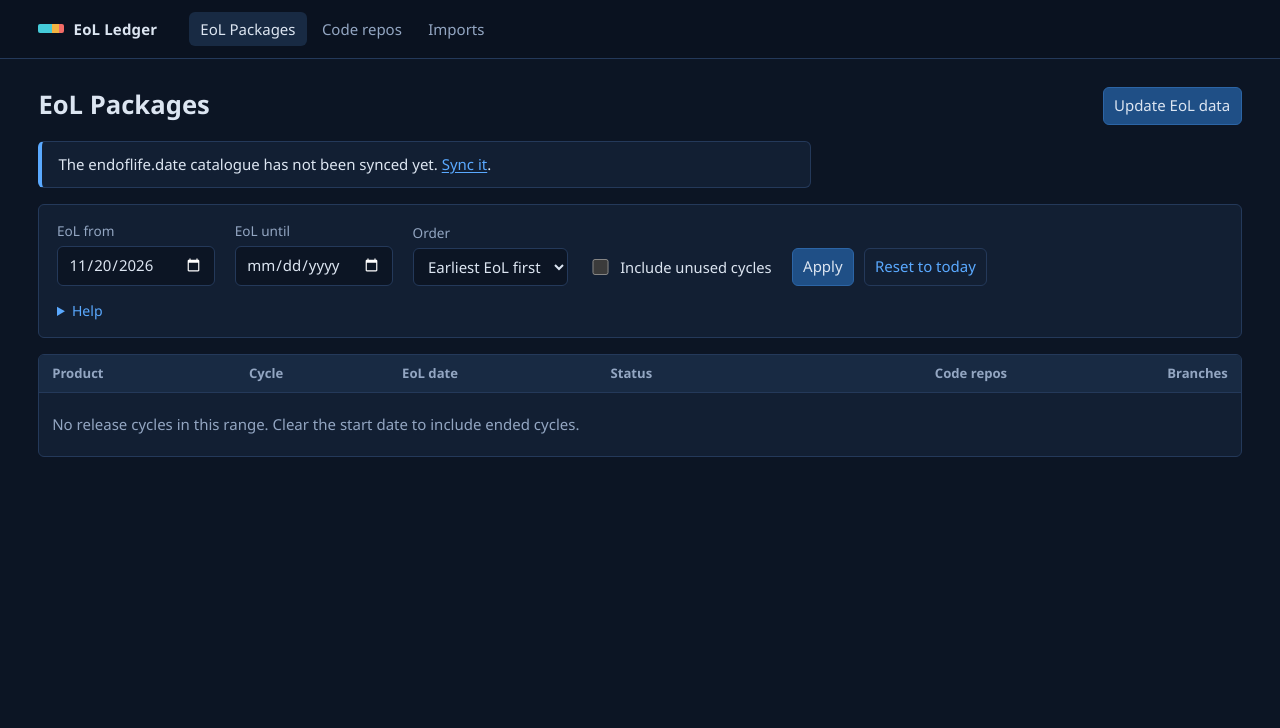
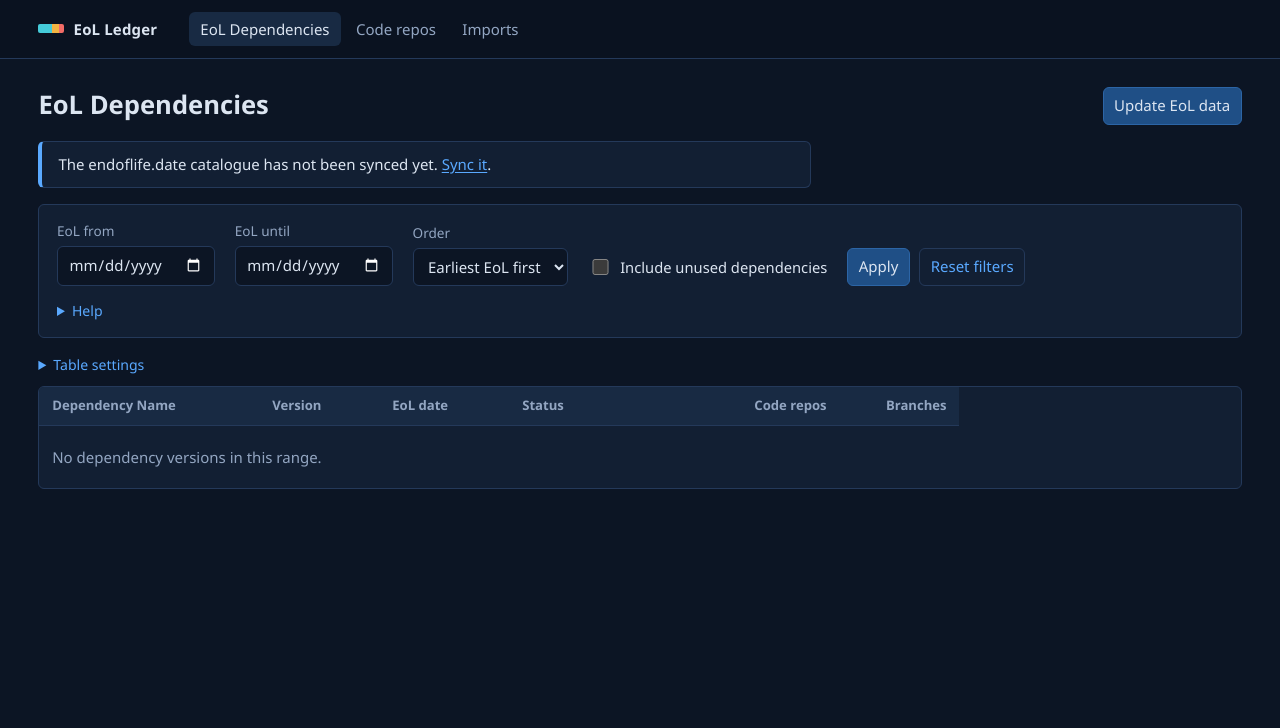
Before and after one commit to TheRealMarcusChiu/eol-ledger, a Spring Boot app: page / in a window 1280 px wide. Shown: the top 728 px of the page. Run offline with Spring Boot 4, Linux system fonts and the light colour scheme; some libraries are stand-ins or nearby versions.

Commit message:
ui: EoL Dependencies table with all-time default and per-column show/hide and widths
Default dashboard view now lists every tracked dependency version with no date
cutoff (past, future and unpublished EoL dates); unused stays opt-in. Renames
nav/title/breadcrumbs to EoL Dependencies, headers to Dependency Name/Version,
Include unused dependencies, Reset filters.

Table settings (progressive enhancement, app.js): per-column visibility and
80-1000 px widths via checkbox, number input, drag or arrow-key separator;
at least one column stays visible; row Enter navigation when the link column
is hidden. Persisted only under localStorage eol-ledger.dependencies-table.v1
with full shape validation; storage failures are non-fatal.

Co-Authored-By: Claude Opus 5.5 <noreply@anthropic.com>

```diff
--- a/src/main/java/dev/eolledger/PagesController.java
+++ b/src/main/java/dev/eolledger/PagesController.java
@@ -26,25 +26,19 @@ public class PagesController {
         this.catalog = catalog;
     }
 
-    /**
-     * No query string at all = default view (start today). A present-but-blank start means the user
-     * cleared it on purpose, i.e. no lower bound.
-     */
+    /** Default view: all tracked versions with no date bounds (past, future and unknown EoL dates), used ones only. */
     @GetMapping("/")
     String dashboard(@RequestParam(required = false) String start, @RequestParam(required = false) String end,
                      @RequestParam(defaultValue = "asc") String sort, @RequestParam(defaultValue = "false") boolean unused,
                      Model model, HttpServletResponse response) {
-        LocalDate today = ledger.today();
-        String startText = start == null ? today.toString() : start.trim();
+        String startText = start == null ? "" : start.trim();
         String endText = end == null ? "" : end.trim();
         model.addAttribute("start", startText);
         model.addAttribute("end", endText);
         model.addAttribute("sort", "desc".equals(sort) ? "desc" : "asc");
         model.addAttribute("unused", unused);
-        model.addAttribute("today", today);
         model.addAttribute("status", catalog.status());
         model.addAttribute("catalogEmpty", ledger.catalogEmpty());
-        model.addAttribute("isDefault", start == null && end == null);
         LocalDate from;
         LocalDate to;
         try {
--- a/src/main/resources/static/app.css
+++ b/src/main/resources/static/app.css
@@ -174,6 +174,18 @@ td.num, th.num { text-align: right; }
 td.date { white-space: nowrap; }
 td.empty { color: var(--muted); padding: 1.25rem .8rem; }
 td.col-source, td.col-sbom { font-size: .82rem; min-width: 12rem; max-width: 20rem; overflow-wrap: anywhere; }
+/* Dashboard columns sized by app.js: fixed layout only once widths are set, so no-JS keeps the auto layout. Text wraps, never clips. */
+#dependencies-table.cols-sized { table-layout: fixed; min-width: 0; }
+#dependencies-table.cols-sized th, #dependencies-table.cols-sized td, #dependencies-table.cols-sized .eol { white-space: normal; overflow-wrap: anywhere; }
+#dependencies-table th { position: relative; }
+.col-resize { position: absolute; top: 0; right: 0; bottom: 0; width: .7rem; cursor: col-resize; touch-action: none; }
+.col-resize:hover, .col-resize:focus-visible { background: var(--line); }
+#table-settings { margin: 0 0 .7rem; }
+.col-settings { display: flex; flex-direction: column; gap: .4rem; margin: .5rem 0 .7rem; }
+.col-setting { display: flex; flex-wrap: wrap; align-items: center; gap: .3rem 1.25rem; color: var(--text); }
+.col-setting label { display: inline-flex; align-items: center; gap: .4rem; }
+.col-setting input[type="number"] { width: 6rem; }
+
 code, .mono { font-family: "IBM Plex Mono", ui-monospace, "SFMono-Regular", Menlo, Consolas, monospace; font-size: .86em; overflow-wrap: anywhere; }
 .muted { color: var(--muted); }
 .small { font-size: .86rem; }
--- a/src/main/resources/static/app.js
+++ b/src/main/resources/static/app.js
@@ -1,8 +1,164 @@
 // Whole-row navigation for tables; every row also carries a real link for keyboard and assistive tech.
 document.addEventListener('click', function (e) {
   var row = e.target.closest('tr[data-href]');
-  if (!row || e.target.closest('a, button, input, select, label, summary')) return;
+  if (!row || e.target.closest('a, button, input, select, label, summary, [data-column-resize]')) return;
   if (window.getSelection && String(window.getSelection())) return;
   if (e.ctrlKey || e.metaKey || e.button === 1) { window.open(row.dataset.href, '_blank', 'noopener'); return; }
   window.location.assign(row.dataset.href);
 });
+
+// Rows made focusable (dashboard with its link column hidden) open on Enter.
+document.addEventListener('keydown', function (e) {
+  if (e.key !== 'Enter' || !e.target.matches || !e.target.matches('tr[data-href][tabindex]')) return;
+  if (e.ctrlKey || e.metaKey) { window.open(e.target.dataset.href, '_blank', 'noopener'); return; }
+  window.location.assign(e.target.dataset.href);
+});
+
+// Dashboard column visibility and widths, kept in this browser only.
+var TABLE_KEY = 'eol-ledger.dependencies-table.v1';
+var MIN_WIDTH = 80;
+var MAX_WIDTH = 1000;
+var TABLE_COLUMNS = { dependency: 220, version: 120, eol: 130, status: 210, repos: 120, branches: 120 };
+
+function clampWidth(n, fallback) {
+  return typeof n === 'number' && isFinite(n) ? Math.min(MAX_WIDTH, Math.max(MIN_WIDTH, Math.round(n))) : fallback;
+}
+
+function ownObject(o, key) {
+  var v = o && typeof o === 'object' && Object.prototype.hasOwnProperty.call(o, key) ? o[key] : null;
+  return v && typeof v === 'object' ? v : null;
+}
+
+/** Stored JSON text to fresh {key: {visible, width}} for the known columns; anything malformed falls back to the default. */
+function tablePrefs(text) {
+  var saved = null;
+  try { saved = JSON.parse(text); } catch (e) { /* default */ }
+  var cols = ownObject(saved, 'columns');
+  var prefs = {};
+  var shown = 0;
+  Object.keys(TABLE_COLUMNS).forEach(function (key) {
+    var c = ownObject(cols, key);
+    var visible = c && Object.prototype.hasOwnProperty.call(c, 'visible') && typeof c.visible === 'boolean' ? c.visible : true;
+    var width = c && Object.prototype.hasOwnProperty.call(c, 'width') ? c.width : null;
+    prefs[key] = { visible: visible, width: clampWidth(width, TABLE_COLUMNS[key]) };
+    if (visible) shown++;
+  });
+  if (!shown) Object.keys(prefs).forEach(function (key) { prefs[key].visible = true; });
+  return prefs;
+}
+
+/** localStorage call on our own key; blocked or failing storage just means no persistence. */
+function tableStorage(method, value) {
+  try { return window.localStorage[method](TABLE_KEY, value); } catch (e) { return null; }
+}
+
+function initColumns(table, settings) {
+  var keys = Object.keys(TABLE_COLUMNS);
+  var prefs = tablePrefs(tableStorage('getItem'));
+  var list = settings.querySelector('.col-settings');
+  var empty = table.querySelector('td.empty');
+  var col = {}, th = {}, toggle = {}, width = {}, handle = {};
+
+  function apply() {
+    var shown = keys.filter(function (k) { return prefs[k].visible; });
+    var total = 0;
+    keys.forEach(function (key) {
+      var p = prefs[key];
+      table.querySelectorAll('[data-column="' + key + '"]').forEach(function (el) { el.hidden = !p.visible; });
+      col[key].style.width = th[key].style.width = p.width + 'px';
+      toggle[key].checked = p.visible;
+      toggle[key].disabled = p.visible && shown.length === 1; // at least one column stays visible
+      width[key].value = p.width;
+      handle[key].setAttribute('aria-valuenow', p.width);
+      if (p.visible) total += p.width;
+    });
+    table.style.width = total + 'px';
+    if (empty) empty.colSpan = shown.length;
+    // The row link lives in the version column; without it the row itself takes focus and Enter.
+    table.querySelectorAll('tbody tr[data-href]').forEach(function (row) {
+      if (prefs.version.visible) row.removeAttribute('tabindex'); else row.tabIndex = 0;
+    });
+  }
+
+  function save() { tableStorage('setItem', JSON.stringify({ columns: prefs })); }
+
+  function resize(key, w) {
+    prefs[key].width = clampWidth(w, prefs[key].width);
+    apply();
+  }
+
+  keys.forEach(function (key) {
+    col[key] = table.querySelector('col[data-column="' + key + '"]');
+    th[key] = table.querySelector('th[data-column="' + key + '"]');
+    var label = th[key].textContent.trim();
+
+    var h = handle[key] = document.createElement('span');
+    h.className = 'col-resize';
+    h.tabIndex = 0;
+    h.setAttribute('role', 'separator');
+    h.setAttribute('aria-orientation', 'vertical');
+    h.setAttribute('aria-label', 'Resize ' + label + ' column');
+    h.setAttribute('aria-valuemin', MIN_WIDTH);
+    h.setAttribute('aria-valuemax', MAX_WIDTH);
+    h.setAttribute('data-column-resize', key);
+    h.addEventListener('keydown', function (e) {
+      var step = e.key === 'ArrowLeft' ? -10 : e.key === 'ArrowRight' ? 10 : 0;
+      if (!step) return;
+      e.preventDefault();
+      resize(key, prefs[key].width + (e.shiftKey ? step * 5 : step));
+      save();
+    });
+    h.addEventListener('pointerdown', function (e) {
+      e.preventDefault();
+      h.setPointerCapture(e.pointerId);
+      var startX = e.clientX, startW = prefs[key].width;
+      function move(ev) { resize(key, startW + ev.clientX - startX); }
+      function up() {
+        h.removeEventListener('pointermove', move);
+        h.removeEventListener('pointerup', up);
+        h.removeEventListener('pointercancel', up);
+        save();
+      }
+      h.addEventListener('pointermove', move);
+      h.addEventListener('pointerup', up);
+      h.addEventListener('pointercancel', up);
+    });
+    th[key].appendChild(h);
+
+    var row = document.createElement('div');
+    row.className = 'col-setting';
+    var show = document.createElement('label');
+    var box = toggle[key] = document.createElement('input');
+    box.type = 'checkbox';
+    box.setAttribute('data-column-toggle', key);
+    box.addEventListener('change', function () { prefs[key].visible = box.checked; apply(); save(); });
+    show.append(box, ' ' + label);
+    var size = document.createElement('label');
+    var hint = document.createElement('span');
+    hint.className = 'sr-only';
+    hint.textContent = label + ' ';
+    var num = width[key] = document.createElement('input');
+    num.type = 'number';
+    num.min = MIN_WIDTH;
+    num.max = MAX_WIDTH;
+    num.step = 1;
+    num.setAttribute('data-column-width', key);
+    num.addEventListener('change', function () { resize(key, num.valueAsNumber); save(); });
+    size.append(hint, 'width (px) ', num);
+    row.append(show, size);
+    list.appendChild(row);
+  });
+
+  settings.querySelector('[data-columns-reset]').addEventListener('click', function () {
+    tableStorage('removeItem');
+    prefs = tablePrefs(null);
+    apply();
+  });
+
+  table.classList.add('cols-sized');
+  apply();
+  settings.hidden = false;
+}
+
+var dependenciesTable = document.getElementById('dependencies-table');
+if (dependenciesTable) initColumns(dependenciesTable, document.getElementById('table-settings'));
--- a/src/main/resources/templates/cycle.html
+++ b/src/main/resources/templates/cycle.html
@@ -5,7 +5,7 @@
 <header th:replace="~{fragments :: nav('dashboard')}"></header>
 <main id="main">
     <div class="page-head">
-        <p class="crumbs"><a th:href="@{/}">EoL Packages</a> /
+        <p class="crumbs"><a th:href="@{/}">EoL Dependencies</a> /
             <a th:href="@{/products/{p}(p=${product.name()})}" th:text="${product.label()}">Python</a> /
             <span th:text="${cycle.name()}">3.10</span></p>
         <div class="title-row">
--- a/src/main/resources/templates/dashboard.html
+++ b/src/main/resources/templates/dashboard.html
@@ -1,11 +1,11 @@
 <!DOCTYPE html>
 <html xmlns:th="http://www.thymeleaf.org" lang="en">
-<head th:replace="~{fragments :: head('EoL Packages')}"></head>
+<head th:replace="~{fragments :: head('EoL Dependencies')}"></head>
 <body>
 <header th:replace="~{fragments :: nav('dashboard')}"></header>
 <main id="main">
     <div class="page-head title-row">
-        <h1>EoL Packages</h1>
+        <h1>EoL Dependencies</h1>
         <section class="actions" aria-labelledby="update-h">
             <h2 id="update-h" class="sr-only">EoL data</h2>
             <span class="hint" th:if="${status != null and status.succeededAt() != null}">Updated
@@ -41,18 +41,17 @@
         </div>
         <div class="field field-check">
             <input id="unused" name="unused" type="checkbox" value="true" th:checked="${unused}">
-            <label for="unused">Include unused cycles</label>
+            <label for="unused">Include unused dependencies</label>
         </div>
         <div class="actions">
             <button type="submit">Apply</button>
-            <a class="button-quiet" th:href="@{/}">Reset to today</a>
+            <a class="button-quiet" th:href="@{/}">Reset filters</a>
         </div>
         <details class="help">
             <summary>Help</summary>
             <p id="filter-help">Matches upstream release cycles to the latest SBOM of each code repo branch.
-                Both dates are inclusive. Clear a date for an open range; clear both for all time,
-                which also lists cycles whose EoL date is unknown. Default view starts at today
-                (<span th:text="${today}">date</span>).</p>
+                By default every tracked dependency version is listed, whatever its EoL date: past, future or not published.
+                Both dates are inclusive. Leave a date blank for an open range; any date drops versions whose EoL date is unknown.</p>
             <p id="update-help">Update EoL data downloads the current release cycles from the official
                 <a href="https://endoflife.date/docs/api/v1/">endoflife.date API</a>, generated from the
                 <a href="https://github.com/endoflife-date/endoflife.date">endoflife-date/endoflife.date</a> GitHub project.
@@ -64,31 +63,41 @@
         <strong>Those filters could not be applied.</strong> <span th:text="${error}">error</span>
     </div>
 
-    <div class="table-wrap" th:unless="${error}" tabindex="0" role="region" aria-label="EoL Packages">
-        <table>
+    <!--/* Column show/hide and widths are built by app.js; hidden until then so no-JS users see no dead controls. */-->
+    <details id="table-settings" class="help" hidden th:unless="${error}">
+        <summary>Table settings</summary>
+        <div class="col-settings"></div>
+        <button type="button" data-columns-reset>Reset columns</button>
+    </details>
+
+    <div class="table-wrap" th:unless="${error}" tabindex="0" role="region" aria-label="EoL Dependencies">
+        <table id="dependencies-table">
+            <colgroup>
+                <col data-column="dependency"><col data-column="version"><col data-column="eol">
+                <col data-column="status"><col data-column="repos"><col data-column="branches">
+            </colgroup>
             <thead>
             <tr>
-                <th scope="col">Product</th>
-                <th scope="col">Cycle</th>
-                <th scope="col">EoL date</th>
-                <th scope="col">Status</th>
-                <th scope="col" class="num">Code repos</th>
-                <th scope="col" class="num">Branches</th>
+                <th scope="col" data-column="dependency">Dependency Name</th>
+                <th scope="col" data-column="version">Version</th>
+                <th scope="col" data-column="eol">EoL date</th>
+                <th scope="col" data-column="status">Status</th>
+                <th scope="col" class="num" data-column="repos">Code repos</th>
+                <th scope="col" class="num" data-column="branches">Branches</th>
             </tr>
             </thead>
             <tbody>
             <tr th:each="r : ${rows}" th:with="href=@{/products/{p}(p=${r.cycle().product()},cycle=${r.cycle().name()})}"
                 th:attr="data-row=${r.cycle().key()},data-repos=${r.repos()},data-branches=${r.branches()},data-href=${href}">
-                <td th:text="${r.cycle().productLabel()}">Python</td>
-                <td><a th:href="${href}" th:text="${r.cycle().label() ?: r.cycle().name()}">3.10</a></td>
-                <td class="date" th:text="${r.cycle().eolFrom() ?: 'Not published'}">2026-10-31</td>
-                <td th:insert="~{fragments :: eol(${r.eol()})}"></td>
-                <td class="num" th:text="${r.repos()}">1</td>
-                <td class="num" th:text="${r.branches()}">1</td>
+                <td data-column="dependency" th:text="${r.cycle().productLabel()}">Python</td>
+                <td data-column="version"><a th:href="${href}" th:text="${r.cycle().label() ?: r.cycle().name()}">3.10</a></td>
+                <td data-column="eol" class="date" th:text="${r.cycle().eolFrom() ?: 'Not published'}">2026-10-31</td>
+                <td data-column="status" th:insert="~{fragments :: eol(${r.eol()})}"></td>
+                <td data-column="repos" class="num" th:text="${r.repos()}">1</td>
+                <td data-column="branches" class="num" th:text="${r.branches()}">1</td>
             </tr>
             <tr th:if="${rows.isEmpty()}">
-                <td colspan="6" class="empty">No release cycles in this range.
-                    <span th:if="${isDefault}">Clear the start date to include ended cycles.</span></td>
+                <td colspan="6" class="empty">No dependency versions in this range.</td>
             </tr>
             </tbody>
         </table>
--- a/src/main/resources/templates/error.html
+++ b/src/main/resources/templates/error.html
@@ -20,7 +20,7 @@
         <span th:case="403">The form was missing its security token or the page had expired. Reload the page and try again.</span>
         <span th:case="*">Error <span th:text="${status}">500</span>. Details were written to the server log.</span>
     </p>
-    <p><a th:href="@{/}">Back to EoL Packages</a></p>
+    <p><a th:href="@{/}">Back to EoL Dependencies</a></p>
 </main>
 </body>
 </html>
--- a/src/main/resources/templates/fragments.html
+++ b/src/main/resources/templates/fragments.html
@@ -12,7 +12,7 @@
     <a class="skip" href="#main">Skip to content</a>
     <a class="brand" th:href="@{/}"><span class="brand-mark" aria-hidden="true"></span>EoL Ledger</a>
     <nav aria-label="Main">
-        <a th:href="@{/}" th:attr="aria-current=${active == 'dashboard'} ? 'page' : null">EoL Packages</a>
+        <a th:href="@{/}" th:attr="aria-current=${active == 'dashboard'} ? 'page' : null">EoL Dependencies</a>
         <a th:href="@{/repos}" th:attr="aria-current=${active == 'repos'} ? 'page' : null">Code repos</a>
         <a th:href="@{/imports}" th:attr="aria-current=${active == 'imports'} ? 'page' : null">Imports</a>
     </nav>
--- a/src/main/resources/templates/product.html
+++ b/src/main/resources/templates/product.html
@@ -5,7 +5,7 @@
 <header th:replace="~{fragments :: nav('dashboard')}"></header>
 <main id="main">
     <div class="page-head">
-        <p class="crumbs"><a th:href="@{/}">EoL Packages</a> / <span th:text="${product.label()}">Python</span></p>
+        <p class="crumbs"><a th:href="@{/}">EoL Dependencies</a> / <span th:text="${product.label()}">Python</span></p>
         <h1 th:text="${product.label()}">Python</h1>
         <p class="lede"><a th:if="${product.link()}" th:href="${product.link()}" th:text="${product.link()}">link</a>
             <span th:unless="${product.link()}" th:text="'endoflife.date product ' + ${product.name()}">name</span>,
```
Also changed, not shown: README.md, 3 other files.
